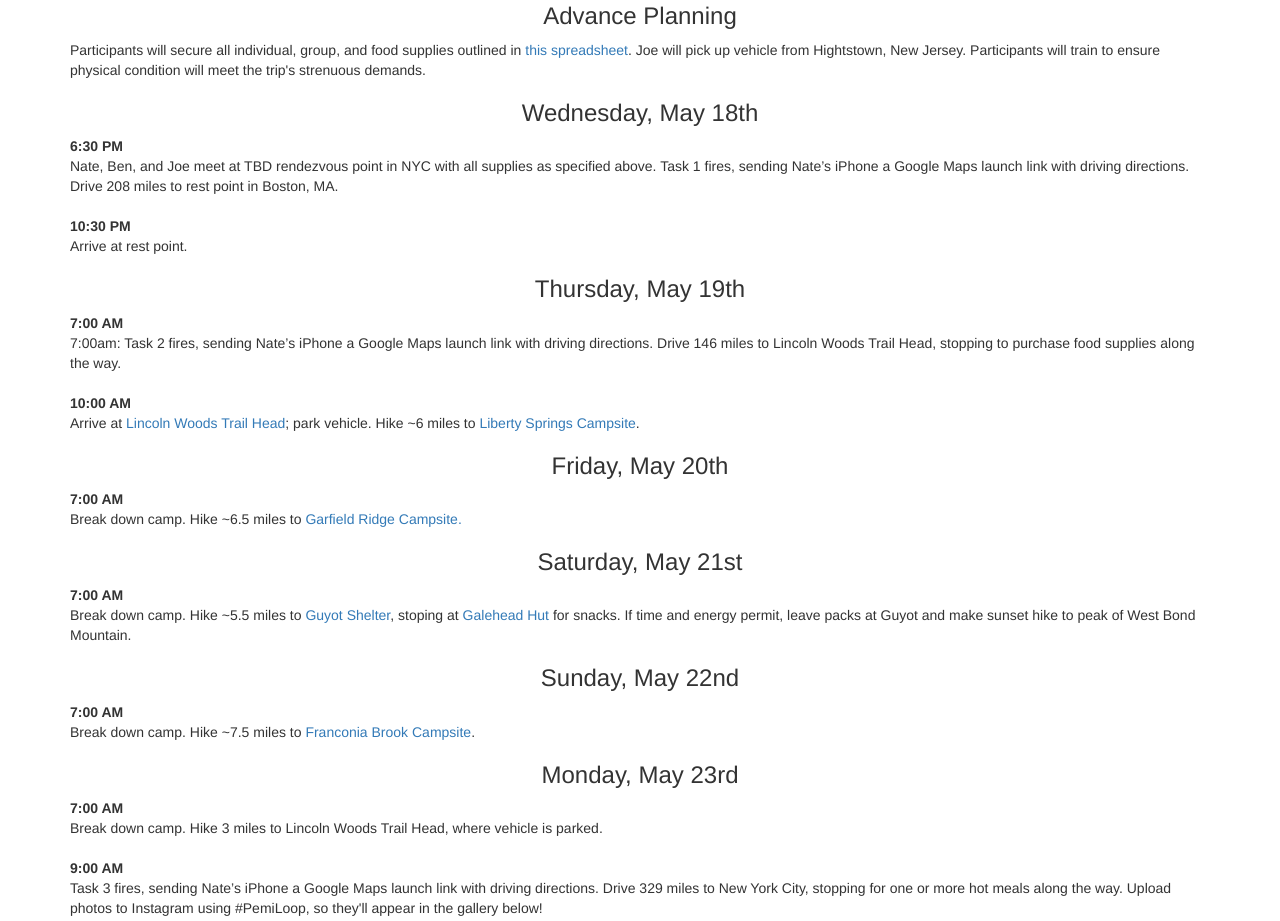
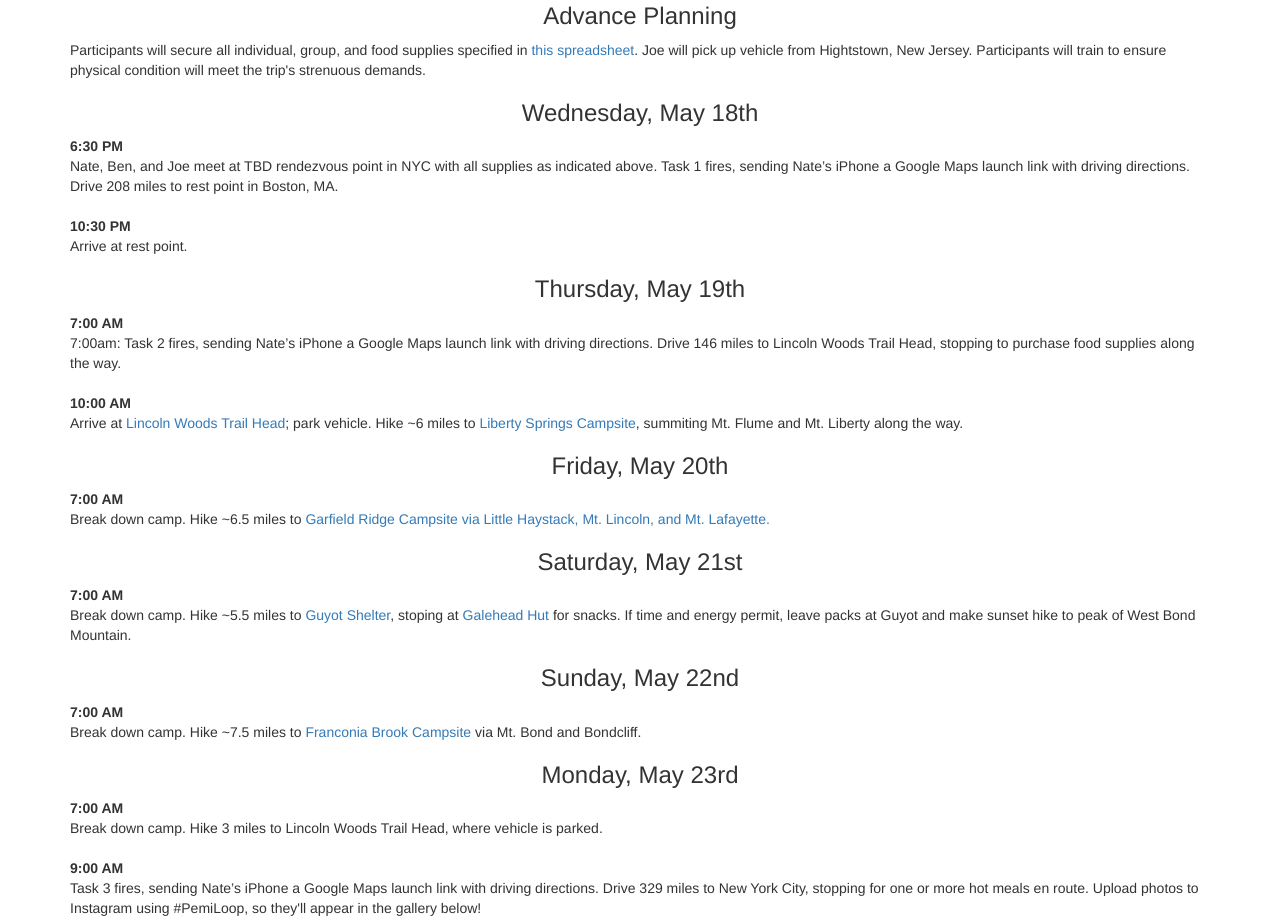
Before and after one commit to n8joseph/projectpemi, a plain HTML site: page index.html in a window 1280 px wide. Shown: the part 944-1865 px from the top of the page. Drawn offline with nearby package versions, Linux system fonts and the light colour scheme; some packages are replaced by stand-ins of ours.

Commit message:
Updates to homepage copy

```diff
--- a/index.html
+++ b/index.html
@@ -40,28 +40,28 @@
 
         </p>
         <h3>Advance Planning</h3>
-        <p class="text-left">Participants will secure all individual, group, and food supplies outlined in <a href="https://docs.google.com/spreadsheets/d/1aZurIo0Y4Cm43cVX9mZUmscOZozDX-RVL94iMxpWNDg/edit?usp=sharing">this spreadsheet</a>. Joe will pick up vehicle from Hightstown, New Jersey. Participants will train to ensure physical condition will meet the trip's strenuous demands.
+        <p class="text-left">Participants will secure all individual, group, and food supplies specified in <a href="https://docs.google.com/spreadsheets/d/1aZurIo0Y4Cm43cVX9mZUmscOZozDX-RVL94iMxpWNDg/edit?usp=sharing">this spreadsheet</a>. Joe will pick up vehicle from Hightstown, New Jersey. Participants will train to ensure physical condition will meet the trip's strenuous demands.
         </p>
         <h3>Wednesday, May 18th</h3>
-        <p class="text-left"><strong>6:30 PM</strong> <br/>Nate, Ben, and Joe meet at TBD rendezvous point in NYC with all supplies as specified above. Task 1 fires, sending Nate’s iPhone a Google Maps launch link with driving directions. Drive 208 miles to rest point in Boston, MA. <br/> <br/>
+        <p class="text-left"><strong>6:30 PM</strong> <br/>Nate, Ben, and Joe meet at TBD rendezvous point in NYC with all supplies as indicated above. Task 1 fires, sending Nate’s iPhone a Google Maps launch link with driving directions. Drive 208 miles to rest point in Boston, MA. <br/> <br/>
         <strong>10:30 PM</strong><br/>Arrive at rest point.
         </p>
         <h3>Thursday, May 19th</h3>
         <p class="text-left"><strong>7:00 AM</strong> <br/>7:00am: Task 2 fires, sending Nate’s iPhone a Google Maps launch link with driving directions. Drive 146 miles to Lincoln Woods Trail Head, stopping to purchase food supplies along the way.<br/> <br/>
-        <strong>10:00 AM</strong><br/>Arrive at <a href="https://www.google.com/maps/place/Lincoln+Woods+Visitor+Information+Center+%26+Trail+Head/@44.063402,-71.5909879,17z/data=!3m1!4b1!4m2!3m1!1s0x4cb37fb6132ca695:0x1bc11a2f5faca4d0">Lincoln Woods Trail Head</a>; park vehicle. Hike ~6 miles to <a href="https://www.google.com/maps/place/Liberty+Springs+Campsite,+Lincoln,+NH+03251/@44.1178857,-71.7196962,12z/data=!3m1!4b1!4m2!3m1!1s0x4cb47e3a5e520ea1:0xab1a95414c1aca67">Liberty Springs Campsite</a>.
+        <strong>10:00 AM</strong><br/>Arrive at <a href="https://www.google.com/maps/place/Lincoln+Woods+Visitor+Information+Center+%26+Trail+Head/@44.063402,-71.5909879,17z/data=!3m1!4b1!4m2!3m1!1s0x4cb37fb6132ca695:0x1bc11a2f5faca4d0">Lincoln Woods Trail Head</a>; park vehicle. Hike ~6 miles to <a href="https://www.google.com/maps/place/Liberty+Springs+Campsite,+Lincoln,+NH+03251/@44.1178857,-71.7196962,12z/data=!3m1!4b1!4m2!3m1!1s0x4cb47e3a5e520ea1:0xab1a95414c1aca67">Liberty Springs Campsite</a>, summiting Mt. Flume and Mt. Liberty along the way.
         </p>
         <h3>Friday, May 20th</h3>
-        <p class="text-left"><strong>7:00 AM</strong> <br/>Break down camp. Hike ~6.5 miles to <a href="https://www.google.com/maps/place/44%C2%B011'24.0%22N+71%C2%B036'32.4%22W/@44.1837829,-71.6193428,2758m/data=!3m1!1e3!4m2!3m1!1s0x0:0x0">Garfield Ridge Campsite.</a>
+        <p class="text-left"><strong>7:00 AM</strong> <br/>Break down camp. Hike ~6.5 miles to <a href="https://www.google.com/maps/place/44%C2%B011'24.0%22N+71%C2%B036'32.4%22W/@44.1837829,-71.6193428,2758m/data=!3m1!1e3!4m2!3m1!1s0x0:0x0">Garfield Ridge Campsite via Little Haystack, Mt. Lincoln, and Mt. Lafayette.</a>
         </p>
         <h3>Saturday, May 21st</h3>
         <p class="text-left"><strong>7:00 AM</strong> <br/>Break down camp. Hike ~5.5 miles to <a href="https://www.google.com/maps/place/Guyot+Shelter/@44.1611068,-71.5393423,686m/data=!3m2!1e3!4b1!4m2!3m1!1s0x4cb380b29319f3f1:0xfae90d4295e30edf">Guyot Shelter</a>, stoping at <a href="http://www.outdoors.org/lodging/huts/galehead/">Galehead Hut</a> for snacks. If time and energy permit, leave packs at Guyot and make sunset hike to peak of West Bond Mountain.
         </p>
         <h3>Sunday, May 22nd</h3>
-        <p class="text-left"><strong>7:00 AM</strong> <br/>Break down camp. Hike ~7.5 miles to <a href="https://www.google.com/maps/place/Franconia+Brook+Tentsite/@44.101498,-71.574059,12z/data=!4m2!3m1!1s0x0:0x9cfad0b8bb9f6bb7?sa=X&ved=0ahUKEwiXt-PF2OHLAhVE7iYKHT77C6AQ_BIIdDAN">Franconia Brook Campsite</a>.
+        <p class="text-left"><strong>7:00 AM</strong> <br/>Break down camp. Hike ~7.5 miles to <a href="https://www.google.com/maps/place/Franconia+Brook+Tentsite/@44.101498,-71.574059,12z/data=!4m2!3m1!1s0x0:0x9cfad0b8bb9f6bb7?sa=X&ved=0ahUKEwiXt-PF2OHLAhVE7iYKHT77C6AQ_BIIdDAN">Franconia Brook Campsite</a> via Mt. Bond and Bondcliff.
         </p>
         <h3>Monday, May 23rd</h3>
         <p class="text-left"><strong>7:00 AM</strong> <br/>Break down camp. Hike 3 miles to Lincoln Woods Trail Head, where vehicle is parked.<br/> <br/>
-        <strong>9:00 AM</strong><br/>Task 3 fires, sending Nate’s iPhone a Google Maps launch link with driving directions. Drive 329 miles to New York City, stopping for one or more hot meals along the way. Upload photos to Instagram using #PemiLoop, so they'll appear in the gallery below!
+        <strong>9:00 AM</strong><br/>Task 3 fires, sending Nate’s iPhone a Google Maps launch link with driving directions. Drive 329 miles to New York City, stopping for one or more hot meals en route. Upload photos to Instagram using #PemiLoop, so they'll appear in the gallery below!
         </p>
 
       </div>
```
